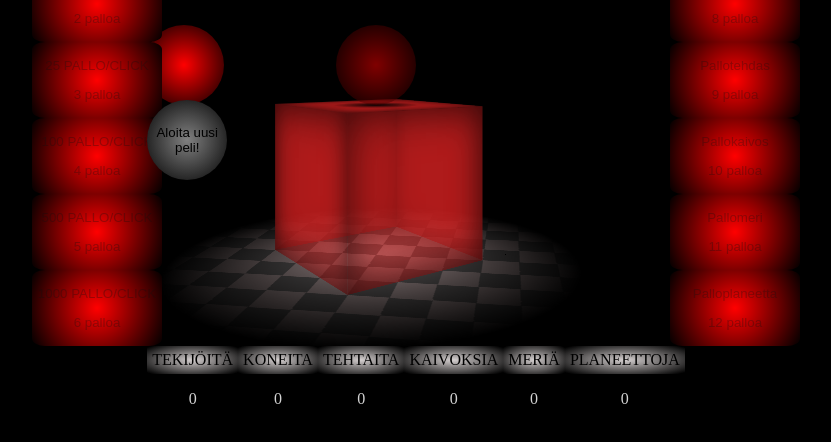
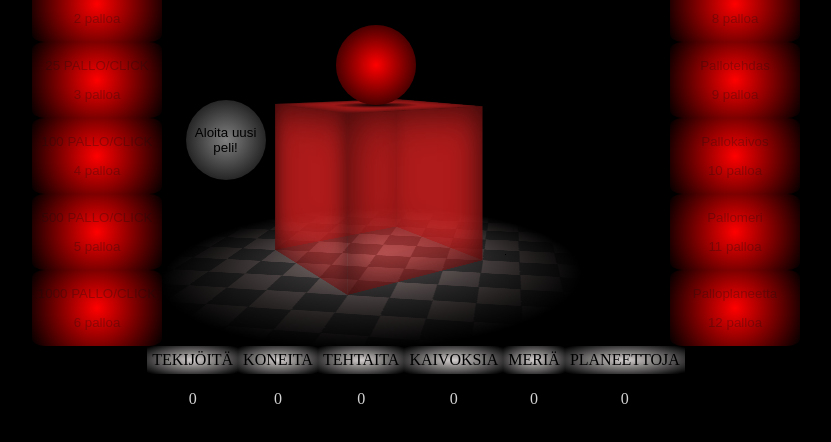
Before and after one commit to HyytJani/Clicker-peli, a plain HTML site: page index.html in a window 1280 px wide. Shown: the part 118-560 px from the top of the page, without its empty margins (160-991 px from the left). Drawn offline with Linux system fonts and the light colour scheme.

Commit message:
korjattu pallon paikkaa

```diff
--- a/style.css
+++ b/style.css
@@ -48,7 +48,7 @@ body{
     height: 80px;
     border-radius: 50%;
     top: 135px;
-    right:576px;
+    right:50%;
     background-image: radial-gradient(circle,red,#000);
     cursor: pointer;
 
@@ -210,6 +210,7 @@ body{
 .lopeta{
     position: fixed;
     top: 60%;
+    left: 20%;
     width: 80px;
     height: 80px;
     border-radius: 50%;
```
Also changed, not shown: index.html (indentation only).
